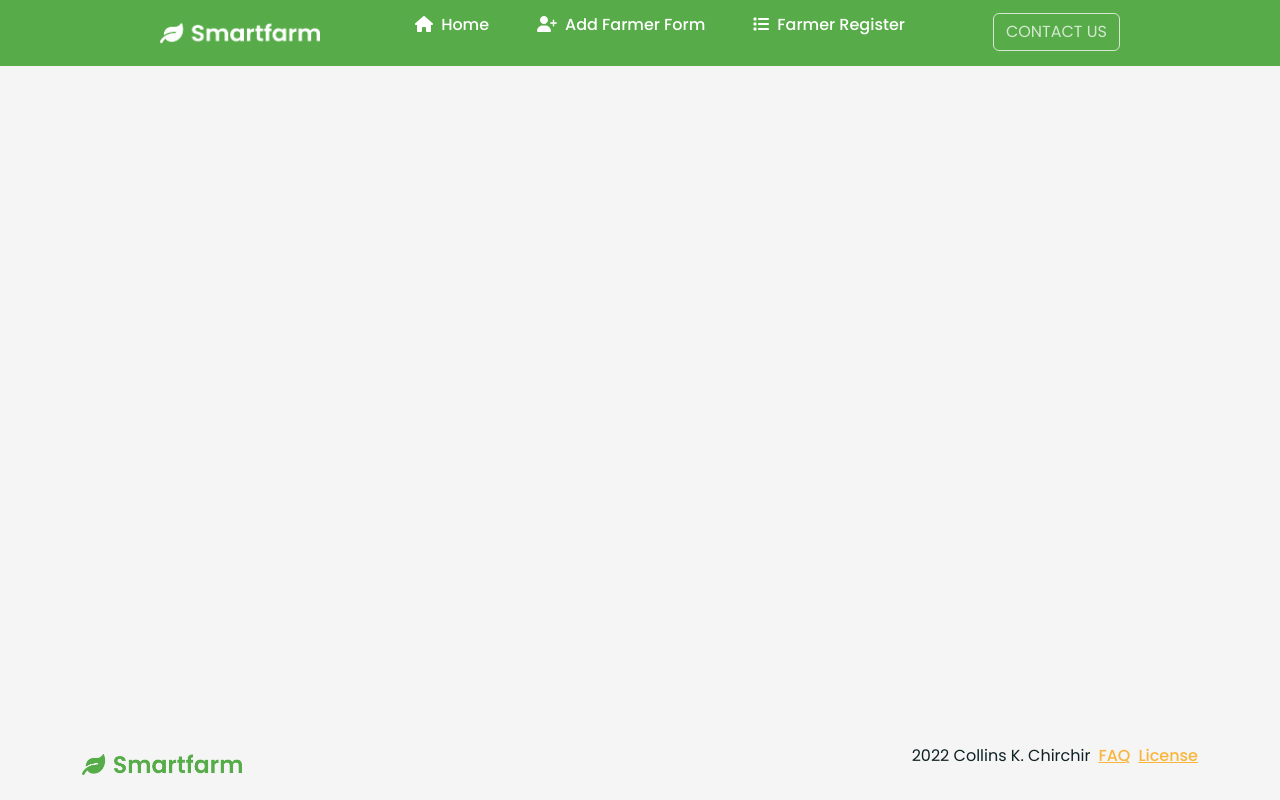
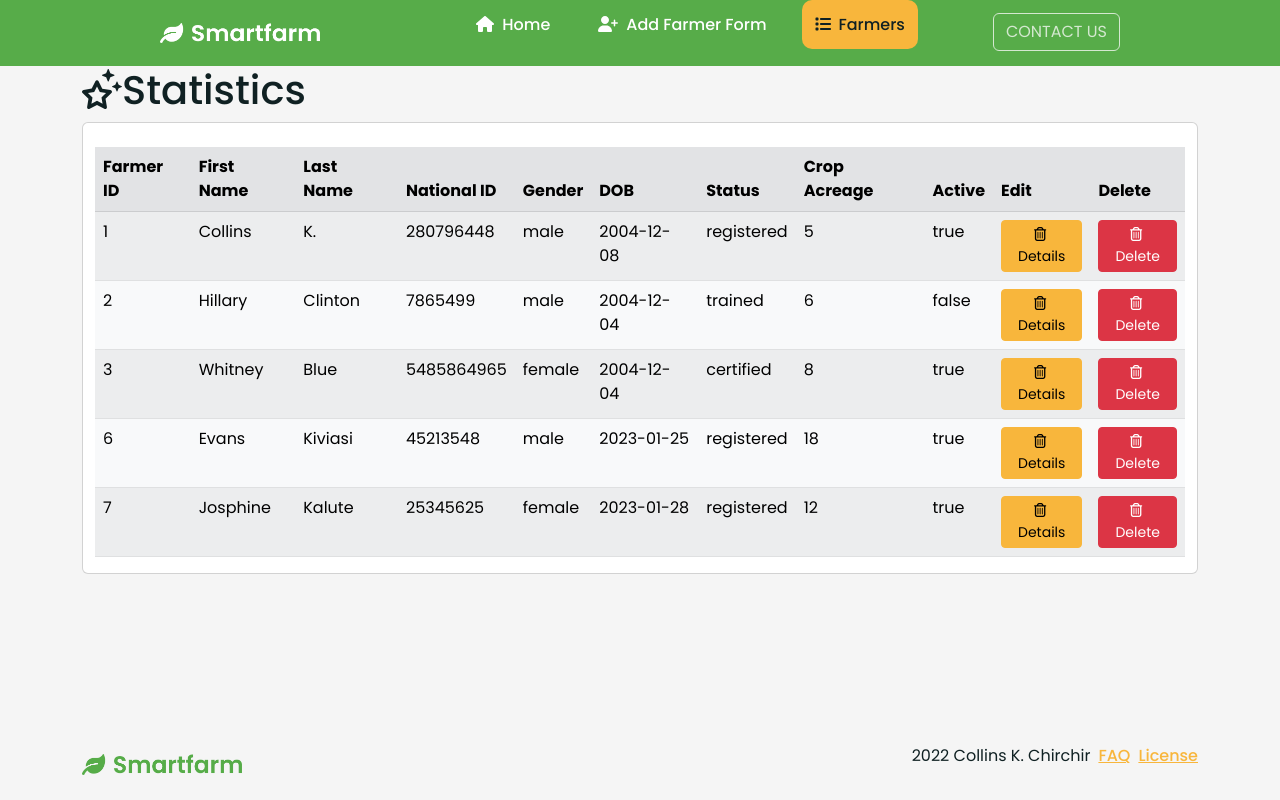
Before and after one commit to collinskchirchir/phase2-react-project-smartfarm, a React (Create React App) app: page /farmers in a window 1280 px wide. Built offline with nearby package versions, Linux system fonts and the light colour scheme; data requests are answered from the project's data file.

Commit message:
useParams for Farmer Details

```diff
--- a/src/App.js
+++ b/src/App.js
@@ -6,6 +6,7 @@ import Form from './components/Form';
 import Home from './components/Home';
 import FarmerList from './components/FarmerList';
 import { Routes, Route } from 'react-router-dom';
+import FarmerDetail from './components/FarmerDetail';
 
 function App() {
   const [farmers, setFarmers] = useState([])
@@ -34,7 +35,8 @@ function App() {
       <Routes>
         <Route exact path="/" element={<Home  />}></Route>
         <Route path="/form" element={<Form onAddFarmer={handleAddFarmer} />}></Route>
-        <Route path="/register" element={<FarmerList farmers={farmers} onDeleteFarmer={handleDeleteFarmer}/>}></Route>
+        <Route exact path="/farmers" element={<FarmerList farmers={farmers} onDeleteFarmer={handleDeleteFarmer}/>}></Route>
+        <Route path="/farmers/:id" element={<FarmerDetail />}></Route>
       </Routes>
       <Footer />
     </>
--- a/src/components/Farmer.jsx
+++ b/src/components/Farmer.jsx
@@ -1,3 +1,4 @@
+import { Link } from "react-router-dom";
 function Farmer({ farmer, onDeleteFarmer }){
 
   const {id, fname, lname, dob, gender, status, active, nat_id, crop_acre } = farmer;
@@ -22,6 +23,13 @@ function Farmer({ farmer, onDeleteFarmer }){
       <td>{active}</td>
       <td>
         <div class="d-grid">
+          <Link to={`/farmers/${id}`} className="btn btn-sm btn-secondary">
+          <span><i class="fa-regular fa-trash-can me-1"></i></span>
+          Details</Link>
+        </div>
+      </td>
+      <td>
+        <div class="d-grid">
           <button onClick={handleClickDelete} className="btn btn-sm btn-danger">
           <span><i class="fa-regular fa-trash-can me-1"></i></span>
           Delete</button>
--- /dev/null
+++ b/src/components/FarmerDetail.jsx
@@ -0,0 +1,33 @@
+import React from 'react';
+import { useEffect, useState } from "react";
+import { useParams } from "react-router-dom"
+
+const FarmerDetail = () => {
+    const [farmer, setFarmer] = useState([])
+    const {fname, lname, dob, nat_id, crop_acre, active, status} = farmer;
+
+    const {id} = useParams()
+    // console.log(id)
+
+
+    useEffect(() => {
+        fetch(`http://localhost:8001/farmers/${id}`)
+            .then(r => r.json())
+            .then(data => setFarmer(data))
+    }, [id])
+
+    if (!farmer) return <h2>Loading...</h2>
+
+  return (
+    <div>
+      <h1>{fname} {lname}</h1>
+      <p>{dob}</p>
+      <p>{nat_id}</p>
+      <p>{crop_acre}</p>
+      <p>{status}</p>
+      <p>{active}</p>
+    </div>
+  );
+};
+
+export default FarmerDetail;
--- a/src/components/FarmerList.jsx
+++ b/src/components/FarmerList.jsx
@@ -32,6 +32,7 @@ function FarmerList({farmers, onDeleteFarmer}){
                 <th>Status</th>
                 <th>Crop Acreage</th>
                 <th>Active</th>
+                <th>Edit</th>
                 <th>Delete</th>
               </tr>
             </thead>
--- a/src/components/Navbar.jsx
+++ b/src/components/Navbar.jsx
@@ -20,9 +20,9 @@ function Navbar() {
                           Add Farmer Form</NavLink>
                     </li>
                     <li className="nav-item">
-                        <NavLink to="/register">
+                        <NavLink to="/farmers">
                           <span><i class="fa-solid fa-list me-2"></i></span>
-                          Farmer Register</NavLink>
+                          Farmers</NavLink>
                     </li>
                 </ul>
                 <div className="nav-btns-con">
```
